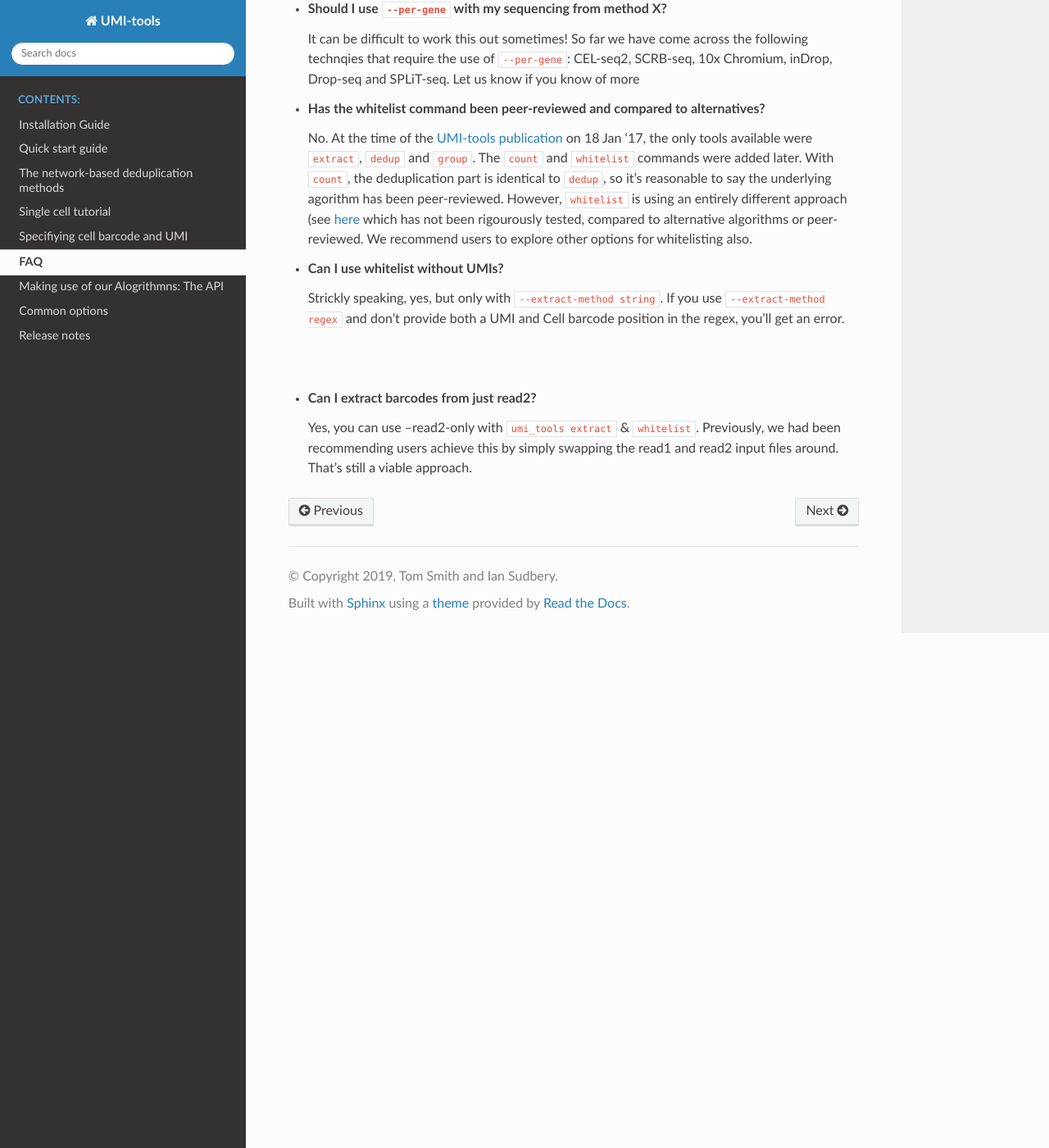
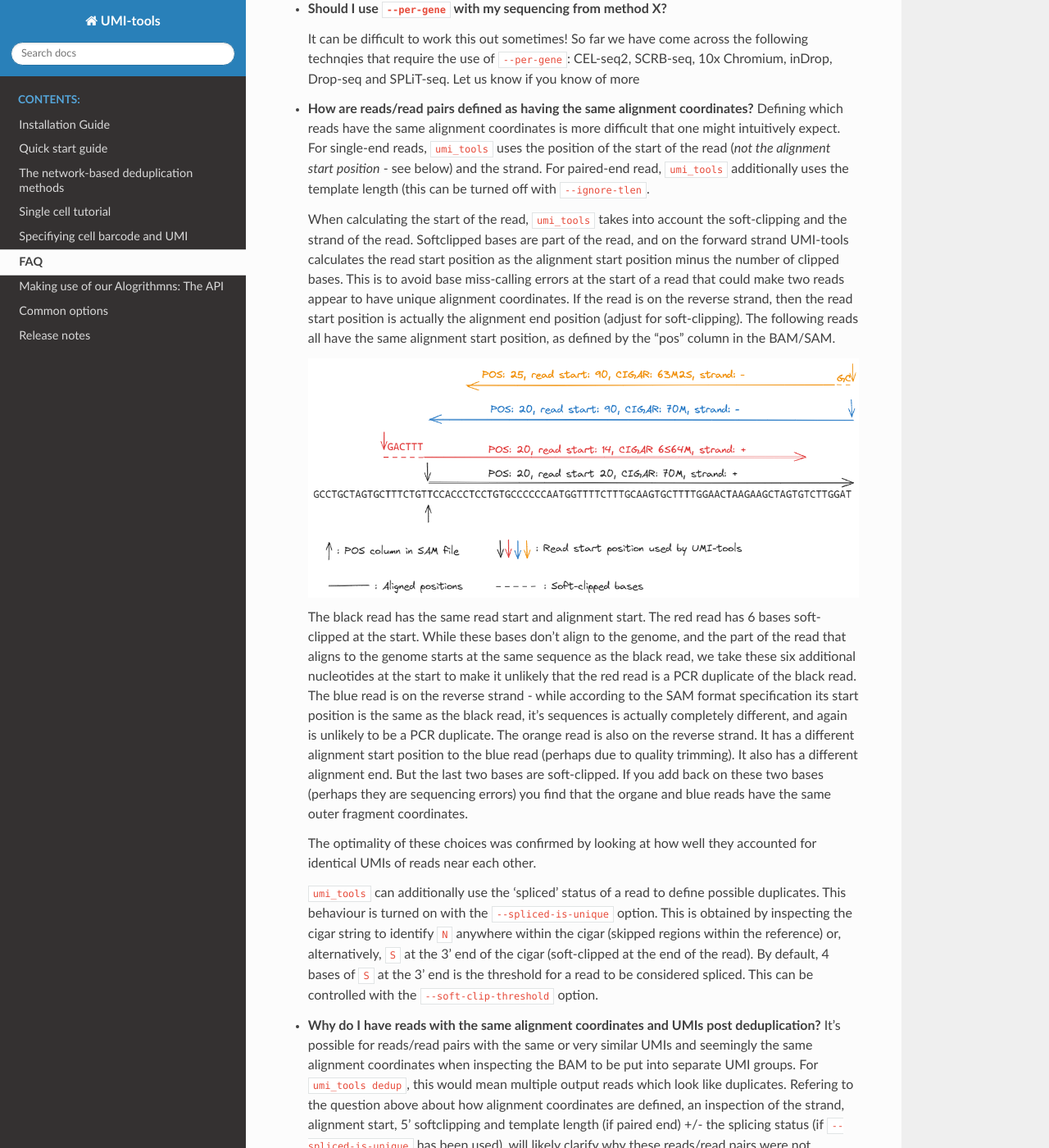
Before and after one commit to CGATOxford/UMI-tools, a Sphinx documentation site: the page built from doc/faq.md, in a window 1280 px wide and 1400 px high, scrolled down 1763 px. Shown: the whole window at 82% size. Built offline with Sphinx 7.4.7 and the Read the Docs theme 2.0.0, drawn with Linux system fonts in a browser that asks for light colours; some of the changed text lies outside the part shown.

Commit message:
Add FAQ entry re identification of possible duplicates reads/pairs (#631)
* adds faq entries on how possible duplicates reads/pairs are identified

* expanded read start calc and added fig

* moved figure

---------

Co-authored-by: Ian Sudbery <5391758+IanSudbery@users.noreply.github.com>

```diff
--- a/doc/faq.md
+++ b/doc/faq.md
@@ -50,6 +50,23 @@
 	It can be difficult to work this out sometimes! So far we have come across the following technqies that require the use of `--per-gene`: CEL-seq2, SCRB-seq, 10x Chromium, inDrop, Drop-seq and SPLiT-seq. Let us know if you know of more
 &nbsp;
 
+
+- **How are reads/read pairs defined as having the same alignment coordinates?**
+    Defining which reads have the same alignment coordinates is more difficult that one might intuitively expect. For single-end reads, `umi_tools` uses the position of the start of the read (_not the alignment start position_ - see below) and the strand. For paired-end read, `umi_tools` additionally uses the template length (this can be turned off with `--ignore-tlen`.
+
+    When calculating the start of the read, `umi_tools` takes into account the soft-clipping and the strand of the read. Softclipped bases are part of the read, and on the forward strand UMI-tools calculates the read start position as the alignment start position minus the number of clipped bases. This is to avoid base miss-calling errors at the start of a read that could make two reads appear to have unique alignment coordinates. If the read is on the reverse strand, then the read start position is actually the alignment end position (adjust for soft-clipping). The following reads all have the same alignment start position, as defined by the "pos" column in the BAM/SAM.
+
+   ![Calculating the read start](./read_start_calculation.png)
+
+    The black read has the same read start and alignment start. The red read has 6 bases soft-clipped at the start. While these bases don't align to the genome, and the part of the read that aligns to the genome starts at the same sequence as the black read, we take these six additional nucleotides at the start to make it unlikely that the red read is a PCR duplicate of the black read.  The blue read is on the reverse strand - while according to the SAM format specification its start position is the same as the black read, it's sequences is actually completely different, and again is unlikely to be a PCR duplicate. The orange read is also on the reverse strand. It has a different alignment start position to the blue read (perhaps due to quality trimming). It also has a different alignment end. But the last two bases are soft-clipped. If you add back on these two bases (perhaps they are sequencing errors) you find that the organe and blue reads have the same outer fragment coordinates.
+
+    The optimality of these choices was confirmed by looking at how well they accounted for identical UMIs of reads near each other.
+
+    `umi_tools` can additionally use the 'spliced' status of a read to define possible duplicates. This behaviour is turned on with the `--spliced-is-unique` option. This is obtained by inspecting the cigar string to identify `N` anywhere within the cigar (skipped regions within the reference) or, alternatively, `S` at the 3' end of the cigar (soft-clipped at the end of the read). By default, 4 bases of `S` at the 3' end is the threshold for a read to be considered spliced. This can be controlled with the `--soft-clip-threshold` option.
+
+- **Why do I have reads with the same alignment coordinates and UMIs post deduplication?**
+    It's possible for reads/read pairs with the same or very similar UMIs and seemingly the same alignment coordinates when inspecting the BAM to be put into separate UMI groups. For `umi_tools dedup`, this would mean multiple output reads which look like duplicates. Refering to the question above about how alignment coordinates are defined, an inspection of the strand, alignment start, 5' softclipping and template length (if paired end) +/- the splicing status (if `--spliced-is-unique`  has been used), will likely clarify why these reads/read pairs were not considered duplicates.
+
 - **Has the whitelist command been peer-reviewed and compared to alternatives?**
 
 	No. At the time of the [UMI-tools publication](http://genome.cshlp.org/content/early/2017/01/18/gr.209601.116.abstract`) on 18 Jan '17, the only tools available were `extract`, `dedup` and `group`. The `count` and `whitelist` commands were added later. With `count`, the deduplication part is identical to `dedup`, so it's reasonable to say the underlying agorithm has been peer-reviewed. However, `whitelist` is using an entirely different approach (see [here](https://github.com/CGATOxford/UMI-tools/pull/317) which has not been rigourously tested, compared to alternative algorithms or peer-reviewed. We recommend users to explore other options for whitelisting also.
```
Also changed, not shown: doc/read_start_calculation.png (added), doc/read_start_calculation.svg (added), 1 other file.
